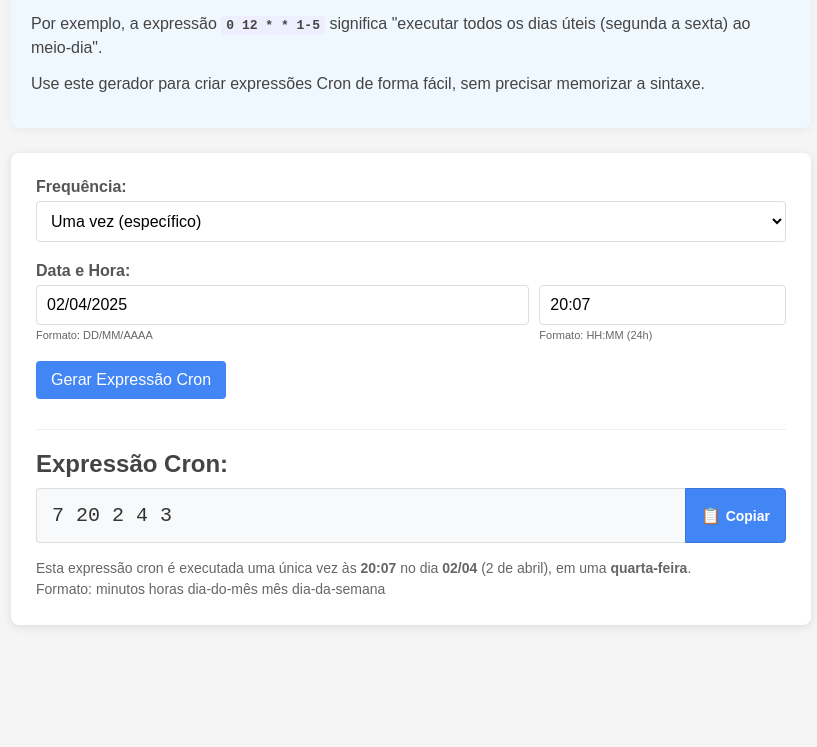
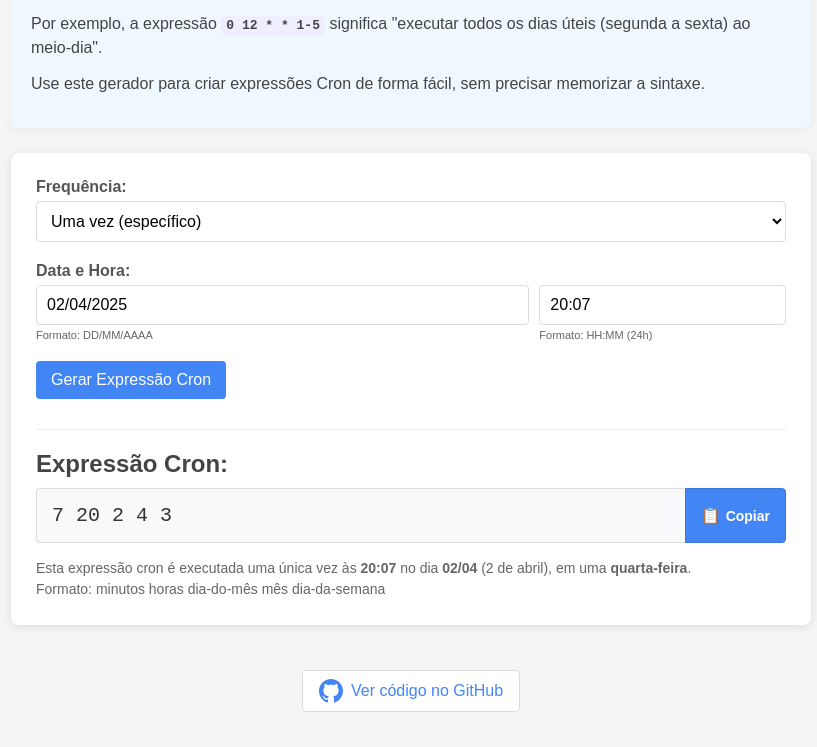
Before and after one commit to brunossouza/crongen, a website built with Vite: page index.html in a window 1280 px wide. Shown: the part 382-1129 px from the top of the page, without its empty margins (229-1046 px from the left). Before the commit the page ends 1027 px from the top, so only its background shows below. Built offline with nearby package versions, Linux system fonts and the light colour scheme.

Commit message:
add footer with GitHub link and style adjustments

```diff
--- a/index.html
+++ b/index.html
@@ -78,6 +78,18 @@
         <div id="cronExplanation" class="cron-explanation"></div>
       </div>
     </div>
+
+    <footer class="footer">
+      <div class="github-link">
+        <a href="https://github.com/brunossouza/crongen" target="_blank" rel="noopener noreferrer">
+          <svg class="github-icon" xmlns="http://www.w3.org/2000/svg" width="24" height="24" viewBox="0 0 24 24">
+            <path
+              d="M12 0c-6.626 0-12 5.373-12 12 0 5.302 3.438 9.8 8.207 11.387.599.111.793-.261.793-.577v-2.234c-3.338.726-4.033-1.416-4.033-1.416-.546-1.387-1.333-1.756-1.333-1.756-1.089-.745.083-.729.083-.729 1.205.084 1.839 1.237 1.839 1.237 1.07 1.834 2.807 1.304 3.492.997.107-.775.418-1.305.762-1.604-2.665-.305-5.467-1.334-5.467-5.931 0-1.311.469-2.381 1.236-3.221-.124-.303-.535-1.524.117-3.176 0 0 1.008-.322 3.301 1.23.957-.266 1.983-.399 3.003-.404 1.02.005 2.047.138 3.006.404 2.291-1.552 3.297-1.23 3.297-1.23.653 1.653.242 2.874.118 3.176.77.84 1.235 1.911 1.235 3.221 0 4.609-2.807 5.624-5.479 5.921.43.372.823 1.102.823 2.222v3.293c0 .319.192.694.801.576 4.765-1.589 8.199-6.086 8.199-11.386 0-6.627-5.373-12-12-12z" />
+          </svg>
+          <span>Ver código no GitHub</span>
+        </a>
+      </div>
+    </footer>
   </div>
   <script type="module" src="/src/main.ts"></script>
 </body>
--- a/src/main.ts
+++ b/src/main.ts
@@ -63,9 +63,9 @@ document.addEventListener('DOMContentLoaded', () => {
       navigator.clipboard.writeText(cronResult.textContent)
         .then(() => {
           // Visual feedback that copy was successful
-          const originalText = copyButton.querySelector('.copy-text')?.textContent;
           const copyText = copyButton.querySelector('.copy-text') as HTMLElement;
           if (copyText) {
+            const originalText = copyText.textContent || 'Copiar';
             copyText.textContent = 'Copiado!';
             setTimeout(() => {
               copyText.textContent = originalText;
--- a/src/style.css
+++ b/src/style.css
@@ -236,3 +236,32 @@ button:hover {
     font-size: 14px;
   }
 }
+
+.footer {
+  margin-top: 30px;
+  text-align: center;
+  padding: 15px 0;
+}
+
+.github-link a {
+  display: inline-flex;
+  align-items: center;
+  color: #4285f4;
+  text-decoration: none;
+  font-weight: 500;
+  padding: 8px 16px;
+  border-radius: 4px;
+  transition: all 0.2s ease;
+  border: 1px solid #dadce0;
+  background-color: #fff;
+}
+
+.github-link a:hover {
+  background-color: #f1f3f4;
+  box-shadow: 0 1px 3px rgba(0, 0, 0, 0.12);
+}
+
+.github-icon {
+  margin-right: 8px;
+  fill: #4285f4;
+}
```
